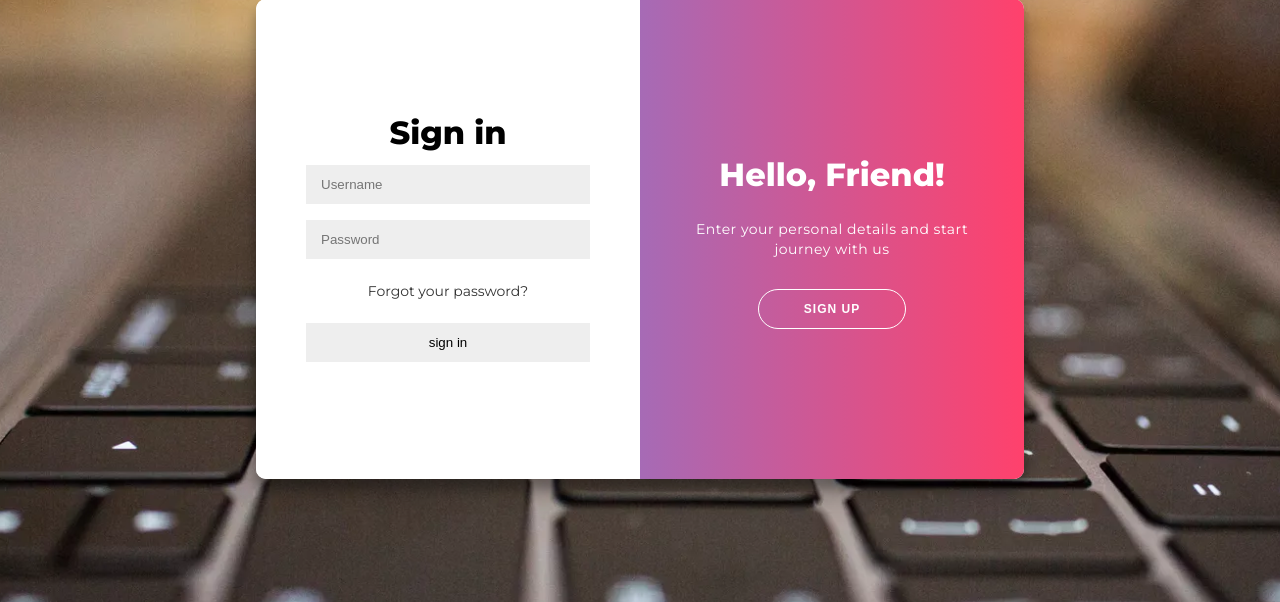
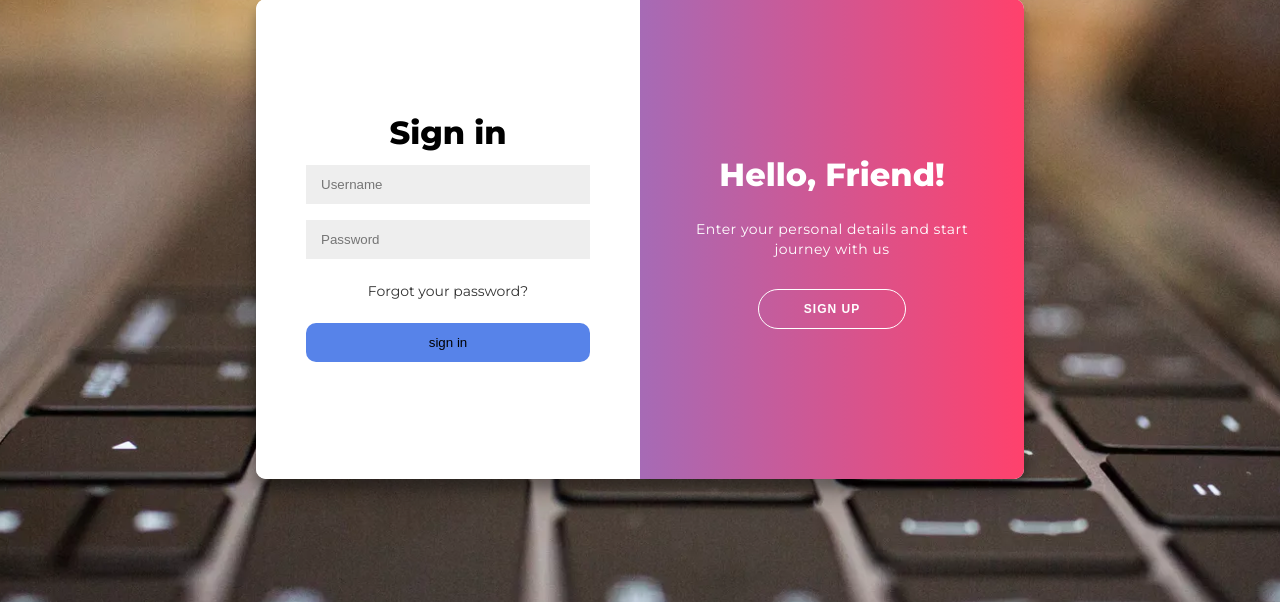
Before and after one commit to iathmika/letstudy, a PHP site: page /login.html in a window 1280 px wide. Shown: the part 141-743 px from the top of the page. Run offline with PHP 8.4, Linux system fonts and the light colour scheme.

Commit message:
Login modified

```diff
--- a/home.css
+++ b/home.css
@@ -104,7 +104,6 @@ div.imagetext
 input[type=submit]
 {
 	text-decoration: none;
-	background-color: #d2d0fe;
 	height: 25px;
 	width: 50px;
 	padding: 1px 1px;
--- a/login.css
+++ b/login.css
@@ -60,6 +60,7 @@ button {
 	letter-spacing: 1px;
 	text-transform: uppercase;
 	transition: transform 80ms ease-in;
+	cursor: pointer;
 }
 
 button:active {
--- a/login.html
+++ b/login.html
@@ -24,7 +24,7 @@
 			 <input size=50 type="Email" name="Email" placeholder="Email" required>
 
 
-			<input class="ghost" type="submit" name="submit" value="Sign up"> </input>
+			<input class="ghost" type="submit" name="submit" value="Sign up" style="background-color: #5783E9; border-radius: 10px; cursor: pointer;"> </input>
 		</form>
 	</div>
 	<div class="form-container sign-in-container">
@@ -33,7 +33,7 @@
 			<input size=50 name="Username" type="text" placeholder="Username" />
 			<input name="Password" type="Password" placeholder="Password" />
 			<a href="#">Forgot your password?</a>
-			<input class="ghost" type="submit" name="submit" value="sign in"> </input>
+			<input class="ghost" type="submit" name="submit" value="sign in" style="background-color: #5783E9; border-radius:10px; cursor: pointer;"> </input>
 		</form>
 	</div>
 	<div class="overlay-container">
```
